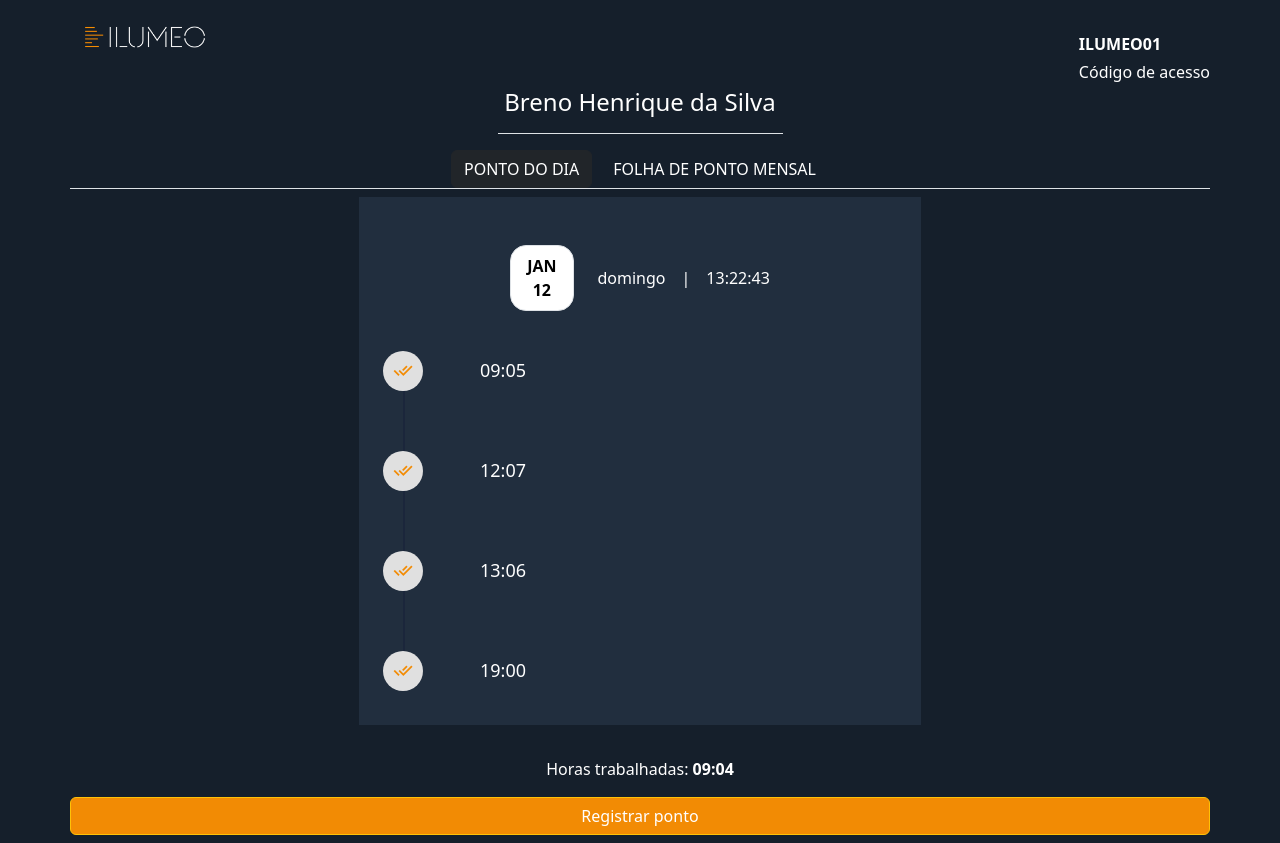
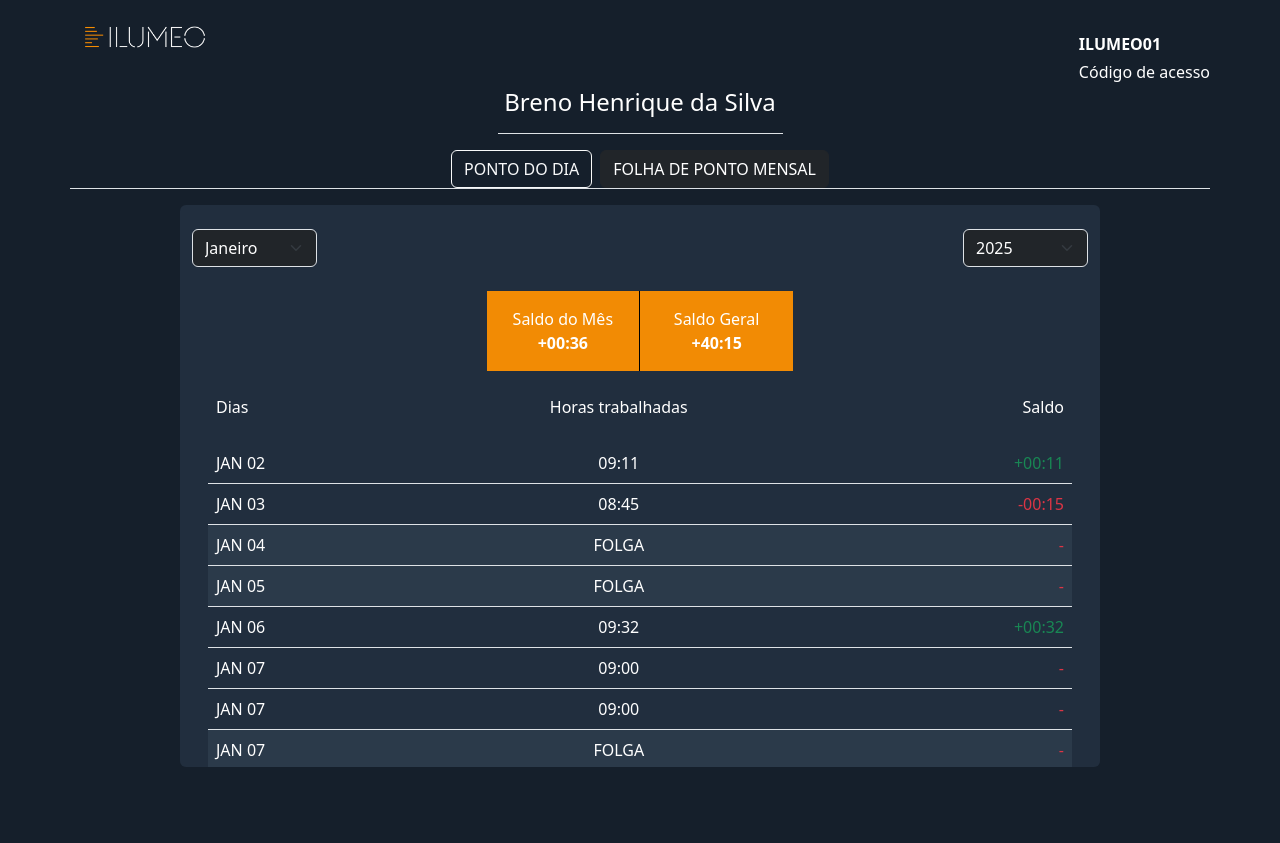
Before and after one commit to brenohsilva/ponto-frontend, a React (Vite) app: page /home in a window 1280 px wide. Both pictures are taken after a click on the button "FOLHA DE PONTO MENSAL". After the commit the page ends 800 px from the top, so only its background shows below. Built offline with nearby package versions, Linux system fonts and the light colour scheme.

Commit message:
:recycle: add logic to the home menu

```diff
--- a/src/pages/home/home.tsx
+++ b/src/pages/home/home.tsx
@@ -2,9 +2,10 @@
 import React, { useEffect, useState } from "react";
 import Timeline from "../../components/timeline/timeline";
 import MonthlyRegisters from "../../components/monthly-registers/monthlyRegisters";
-import './home.css'
+import "./home.css";
 
 const Home: React.FC = () => {
+  const [activeMenu, setActiveMenu] = useState<string>("PONTO_DO_DIA");
   const [date, setDate] = useState(new Date());
 
   useEffect(() => {
@@ -53,10 +54,22 @@ const Home: React.FC = () => {
           </h4>
         </div>
         <div className="d-flex gap-2 justify-content-center">
-          <button className="btn btn-dark">PONTO DO DIA</button>
-          <button className="btn text-white">FOLHA DE PONTO MENSAL</button>
+          <button
+            className={`btn ${activeMenu === "PONTO_DO_DIA" ? "btn-dark" : "btn-outline-light"}`}
+            onClick={() => setActiveMenu("PONTO_DO_DIA")}
+          >
+            PONTO DO DIA
+          </button>
+          <button
+            className={`btn ${activeMenu === "FOLHA_DE_PONTO_MENSAL" ? "btn-dark" : "btn-outline-light"}`}
+            onClick={() => setActiveMenu("FOLHA_DE_PONTO_MENSAL")}
+          >
+            FOLHA DE PONTO MENSAL
+          </button>
         </div>
       </div>
+      {activeMenu === "PONTO_DO_DIA" && (
+        <div>
           <div className="d-flex flex-column d-lg-none d-md-none p-2 mb-4 rounded-2">
             <div className="d-flex justify-content-center mt-4">
               <div className=" d-flex gap-4">
@@ -96,27 +109,40 @@ const Home: React.FC = () => {
               </div>
             </div>
           </div>
+        </div>
+      )}
 
-      {/* <div className="d-sm-flex d-md-none d-lg-none mb-4">
+      {activeMenu === "FOLHA_DE_PONTO_MENSAL" && (
+        <div>
+          <div className="d-sm-flex d-md-none d-lg-none mb-4">
             <MonthlyRegisters />
           </div>
-
           <div className="d-none d-lg-flex mb-4 justify-content-center">
-        <div style={{
+            <div
+              style={{
                 backgroundColor: "#212E3E",
                 color: "#fff",
-            width: '920px'
-          }} className="mt-3 rounded-2" >
-      <MonthlyRegisters/>
+                width: "920px",
+              }}
+              className="mt-3 rounded-2"
+            >
+              <MonthlyRegisters />
             </div>
-      </div> */}
+          </div>
+        </div>
+      )}
 
+      {activeMenu === "PONTO_DO_DIA" && (
         <div className="d-flex flex-column gap-3 ">
           <span className="text-center">
             Horas trabalhadas: <strong>09:04</strong>
           </span>
-        <button className="btn btn-warning text-white"> Registrar ponto</button>
+          <button className="btn btn-warning text-white">
+            {" "}
+            Registrar ponto
+          </button>
         </div>
+      )}
     </div>
   );
 };
```
Lines whose indentation alone changed are shown as unchanged.
